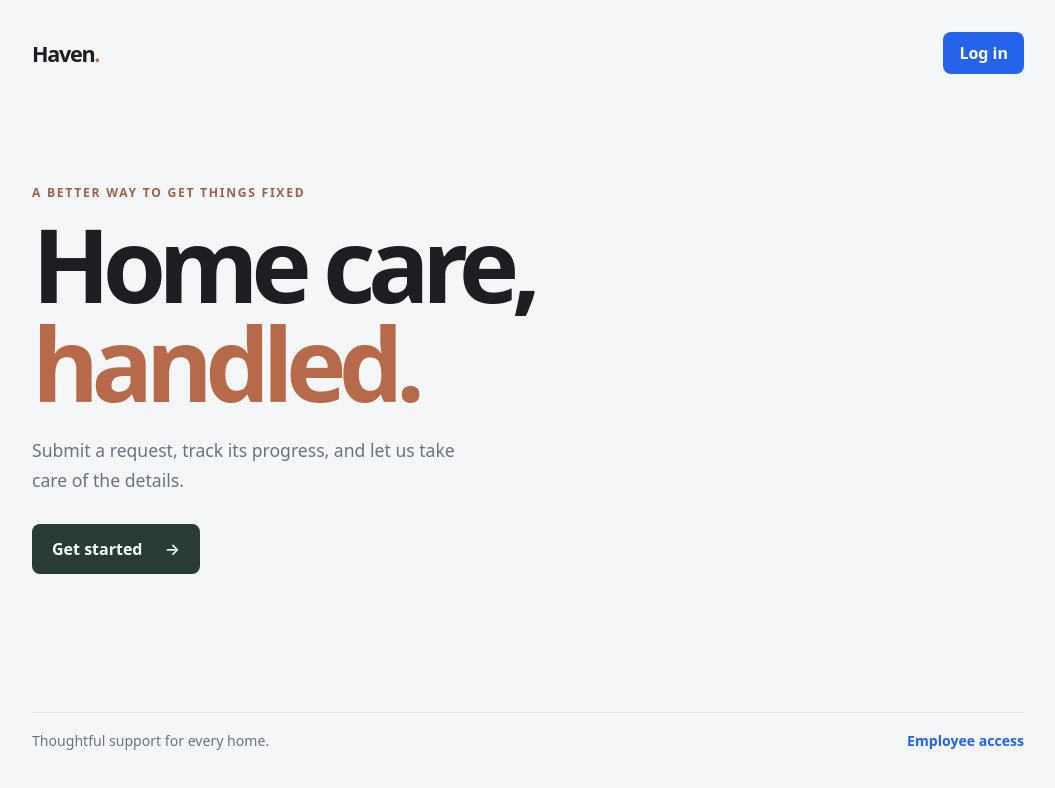
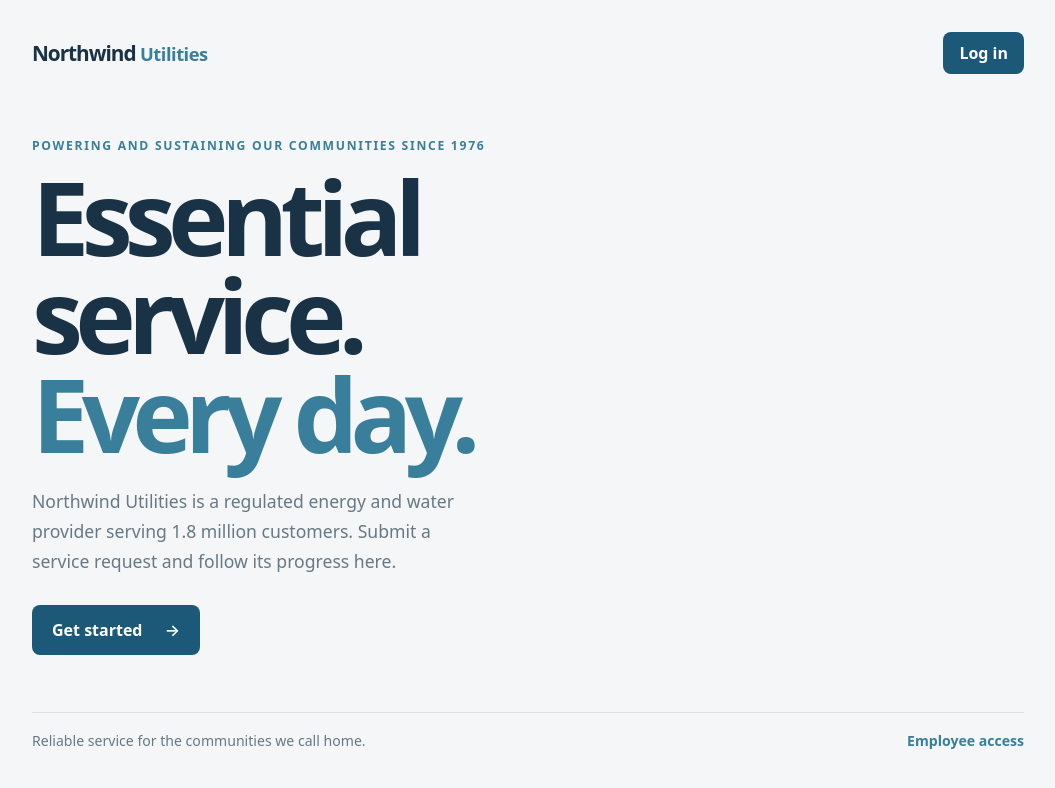
Before and after one commit to jasonwong7770/CGI-Hack-the-Hill, a React (Vite) app: page / in a window 1280 px wide. Shown: the top 788 px of the page, without its empty margins (112-1167 px from the left). Built offline with nearby package versions, Linux system fonts and the light colour scheme; no server answers.

Commit message:
Welcome page now describes Northwind in detail

```diff
--- a/src/App.tsx
+++ b/src/App.tsx
@@ -65,19 +65,19 @@ export default function App() {
         )
       ) : authRole ? <Auth role={authRole} onBack={() => setAuthRole(null)} /> : (
         <main className="welcome">
-          <header className="welcome-topbar"><span className="brand">Haven<span>.</span></span><button onClick={() => setShowRolePicker(true)}>Log in</button></header>
+          <header className="welcome-topbar"><span className="brand">Northwind <span>Utilities</span></span><button onClick={() => setShowRolePicker(true)}>Log in</button></header>
           <section className="welcome-hero">
-            <p className="eyebrow">A better way to get things fixed</p>
-            <h1>Home care,<br /><span>handled.</span></h1>
-            <p className="welcome-copy">Submit a request, track its progress, and let us take care of the details.</p>
+            <p className="eyebrow">Powering and sustaining our communities since 1976</p>
+            <h1>Essential service.<br /><span>Every day.</span></h1>
+            <p className="welcome-copy">Northwind Utilities is a regulated energy and water provider serving 1.8 million customers. Submit a service request and follow its progress here.</p>
             <button className="hero-button" onClick={() => chooseRole('customer')}>Get started <span aria-hidden="true">→</span></button>
           </section>
-          <div className="welcome-foot"><span>Thoughtful support for every home.</span><button className="link" onClick={() => chooseRole('employee')}>Employee access</button></div>
+          <div className="welcome-foot"><span>Reliable service for the communities we call home.</span><button className="link" onClick={() => chooseRole('employee')}>Employee access</button></div>
           {showRolePicker && <div className="modal-backdrop" role="presentation" onClick={() => setShowRolePicker(false)}>
             <section className="role-picker card" role="dialog" aria-modal="true" aria-labelledby="role-title" onClick={(event) => event.stopPropagation()}>
               <button className="modal-close" aria-label="Close" onClick={() => setShowRolePicker(false)}>×</button>
-              <p className="eyebrow">Welcome to Haven</p><h2 id="role-title">How would you like to continue?</h2>
-              <button className="role-choice" onClick={() => chooseRole('customer')}><strong>I’m a customer</strong><span>Submit and track a home request</span></button>
+              <p className="eyebrow">Northwind Utilities</p><h2 id="role-title">How would you like to continue?</h2>
+              <button className="role-choice" onClick={() => chooseRole('customer')}><strong>I’m a customer</strong><span>Submit and track a service request</span></button>
               <button className="role-choice" onClick={() => chooseRole('employee')}><strong>I’m an employee</strong><span>Review customer requests</span></button>
             </section>
           </div>}
--- a/src/components/Auth.tsx
+++ b/src/components/Auth.tsx
@@ -4,10 +4,15 @@ import type { UserRole } from '../types'
 
 type Mode = 'login' | 'signup'
 
+// TEMPORARY TEST ONLY: these credentials are exposed in the frontend bundle.
+// Remove them before production and use Supabase-managed credentials instead.
+const EMPLOYEE_TEST_EMAIL = 'support@northwind.ca'
+const EMPLOYEE_TEST_PASSWORD = '12345678'
+
 export default function Auth({ role, onBack }: { role: UserRole; onBack: () => void }) {
   const [mode, setMode] = useState<Mode>('login')
-  const [email, setEmail] = useState('')
-  const [password, setPassword] = useState('')
+  const [email, setEmail] = useState(role === 'employee' ? EMPLOYEE_TEST_EMAIL : '')
+  const [password, setPassword] = useState(role === 'employee' ? EMPLOYEE_TEST_PASSWORD : '')
   const [loading, setLoading] = useState(false)
   const [error, setError] = useState<string | null>(null)
   const [info, setInfo] = useState<string | null>(null)
--- a/src/components/Dashboard.tsx
+++ b/src/components/Dashboard.tsx
@@ -39,7 +39,7 @@ export default function Dashboard({ session, role, onSignOut }: { session: Sessi
   return (
     <div className="dashboard">
       <header className="topbar">
-        <div><span className="brand small">Haven<span>.</span></span><span className="role-label">{role === 'employee' ? 'Employee workspace' : 'Customer account'}</span></div>
+        <div><span className="brand small">Northwind <span>Utilities</span></span><span className="role-label">{role === 'employee' ? 'Employee workspace' : 'Customer account'}</span></div>
         <div className="account-actions"><span className="muted">{session.user.email}</span>
         <button className="secondary" onClick={async () => { await supabase.auth.signOut(); onSignOut() }}>
           Log out
--- a/src/index.css
+++ b/src/index.css
@@ -1,24 +1,34 @@
 :root {
-  --bg: #f5f6f8;
+  --bg: #f4f6f7;
   --card: #ffffff;
-  --text: #1c1e21;
-  --muted: #6b7280;
-  --border: #e3e5e8;
-  --primary: #2563eb;
-  --primary-hover: #1d4ed8;
-  --error: #dc2626;
-  --success: #16a34a;
+  --text: #193246;
+  --muted: #667985;
+  --border: #d9e1e6;
+  --primary: #1c5878;
+  --primary-hover: #164864;
+  --water: #397f9b;
+  --energy: #b98a38;
+  --surface-hover: #edf3f6;
+  --error: #b42318;
+  --success: #276749;
   font-family: system-ui, -apple-system, 'Segoe UI', Roboto, sans-serif;
   color: var(--text);
 }
 
 @media (prefers-color-scheme: dark) {
   :root {
-    --bg: #111318;
-    --card: #1b1e24;
-    --text: #e8eaed;
-    --muted: #9aa0a6;
-    --border: #2d3139;
+    --bg: #111d27;
+    --card: #1a2b37;
+    --text: #e8eef1;
+    --muted: #a9b8c2;
+    --border: #32434e;
+    --primary: #2f7394;
+    --primary-hover: #3b82a2;
+    --water: #80bbcf;
+    --energy: #ddb96e;
+    --surface-hover: #223946;
+    --error: #ff938b;
+    --success: #7bd5a2;
   }
 }
 
@@ -40,27 +50,35 @@ body { margin: 0; background: var(--bg); }
 
 .welcome { min-height: calc(100vh - 64px); display: flex; flex-direction: column; }
 .welcome-topbar { display: flex; justify-content: space-between; align-items: center; }
-.brand { font-size: 1.35rem; font-weight: 800; letter-spacing: -.06em; }
-.brand > span { color: #c26b4b; }
+.brand { font-size: 1.3rem; font-weight: 800; letter-spacing: -.05em; }
+.brand > span { color: var(--water); font-size: .88em; font-weight: 650; letter-spacing: -.025em; }
 .brand.small { font-size: 1.2rem; }
-.welcome-hero { flex: 1; display: flex; flex-direction: column; align-items: flex-start; justify-content: center; padding: 72px 0 100px; max-width: 620px; }
-.eyebrow { color: #9a634e; font-size: .76rem; font-weight: 700; letter-spacing: .14em; text-transform: uppercase; margin: 0 0 14px; }
+.eyebrow { color: var(--water); font-size: .76rem; font-weight: 700; letter-spacing: .14em; text-transform: uppercase; margin: 0 0 14px; }
+.welcome-hero { flex: 1; display: flex; flex-direction: column; align-items: flex-start; justify-content: center; padding: 62px 0 56px; max-width: 720px; }
 .welcome-hero h1 { font-size: clamp(3.5rem, 9vw, 6.4rem); line-height: .96; letter-spacing: -.075em; margin-bottom: 24px; }
-.welcome-hero h1 span { color: #b66a4a; }
+.welcome-hero h1 span { color: var(--water); }
 .welcome-copy { max-width: 440px; color: var(--muted); font-size: 1.1rem; line-height: 1.7; margin: 0 0 28px; }
-.hero-button { background: #283c34; padding: 14px 20px; }
-.hero-button:hover:not(:disabled) { background: #1f302a; }
+.hero-button { background: var(--primary); padding: 14px 20px; }
+.hero-button:hover:not(:disabled) { background: var(--primary-hover); }
 .hero-button span { padding-left: 18px; }
 .welcome-foot { display: flex; justify-content: space-between; border-top: 1px solid var(--border); padding: 18px 0; color: var(--muted); font-size: .88rem; }
-.modal-backdrop { position: fixed; inset: 0; background: #15231ccc; display: grid; place-items: center; padding: 20px; z-index: 5; }
+.modal-backdrop { position: fixed; inset: 0; background: #102638cc; display: grid; place-items: center; padding: 20px; z-index: 5; }
 .role-picker { position: relative; width: min(100%, 440px); margin: 0; padding: 32px; }
 .role-picker h2 { margin-bottom: 22px; }
 .modal-close { position: absolute; right: 16px; top: 14px; background: none; color: var(--muted); font-size: 1.5rem; padding: 4px 10px; }
 .modal-close:hover:not(:disabled) { background: var(--bg); }
 .role-choice { width: 100%; display: flex; flex-direction: column; align-items: flex-start; gap: 5px; text-align: left; background: var(--bg); color: var(--text); border: 1px solid var(--border); margin-top: 10px; }
-.role-choice:hover:not(:disabled) { background: #f0e9e3; }
+.role-choice:hover:not(:disabled) { background: var(--surface-hover); }
 .role-choice span { color: var(--muted); font-size: .86rem; font-weight: 400; }
 .back-link { margin-bottom: 18px; }
+
+@media (max-width: 560px) {
+  .app { padding: 24px 18px; }
+  .welcome { min-height: calc(100vh - 48px); }
+  .welcome-hero { padding: 64px 0 44px; }
+  .welcome-hero h1 { font-size: clamp(3rem, 13vw, 4.5rem); }
+  .welcome-foot { align-items: flex-start; gap: 12px; }
+}
 
 h1, h2 { margin: 0 0 8px; }
 h2 { font-size: 1.2rem; margin-bottom: 16px; }
@@ -95,7 +113,7 @@ button:disabled { opacity: 0.6; cursor: not-allowed; }
 button.secondary { background: transparent; color: var(--text); border: 1px solid var(--border); }
 button.secondary:hover:not(:disabled) { background: var(--bg); }
 
-button.link { background: none; color: var(--primary); padding: 0; font-weight: 600; }
+button.link { background: none; color: var(--water); padding: 0; font-weight: 600; }
 button.link:hover:not(:disabled) { background: none; text-decoration: underline; }
 
 .topbar { display: flex; justify-content: space-between; align-items: center; margin-bottom: 20px; }
@@ -109,8 +127,8 @@ button.link:hover:not(:disabled) { background: none; text-decoration: underline;
 .switch { margin: 16px 0 0; text-align: center; font-size: 0.9rem; }
 
 .banner {
-  background: #fef3c7;
-  color: #92400e;
+  background: #f8f0df;
+  color: #72551d;
   border-radius: 8px;
   padding: 10px 14px;
   margin-bottom: 20px;
@@ -126,7 +144,7 @@ button.link:hover:not(:disabled) { background: none; text-decoration: underline;
   padding: 8px 14px;
 }
 .tab:hover:not(:disabled) { background: none; color: var(--text); }
-.tab.active { color: var(--primary); border-bottom-color: var(--primary); }
+.tab.active { color: var(--water); border-bottom-color: var(--water); }
 
 .badge {
   display: inline-block;
@@ -144,8 +162,8 @@ button.link:hover:not(:disabled) { background: none; text-decoration: underline;
 .requests p { margin: 8px 0 0; white-space: pre-wrap; word-break: break-word; }
 .request-customer { font-size: .8rem; color: var(--muted); }
 .request-customer code { overflow-wrap: anywhere; }
-.close-request { margin-top: 12px; padding: 7px 12px; font-size: .82rem; background: #283c34; }
-.close-request:hover:not(:disabled) { background: #1f302a; }
+.close-request { margin-top: 12px; padding: 7px 12px; font-size: .82rem; background: var(--primary); }
+.close-request:hover:not(:disabled) { background: var(--primary-hover); }
 .request-meta { display: flex; justify-content: space-between; align-items: center; gap: 8px; font-size: 0.8rem; }
 
 .pill {
@@ -155,5 +173,11 @@ button.link:hover:not(:disabled) { background: none; text-decoration: underline;
   border-radius: 999px;
   font-size: 0.75rem;
 }
-.pill.maintenance { background: #dbeafe; color: #1e40af; }
-.pill.complaint { background: #fee2e2; color: #991b1b; }
+.pill.maintenance { background: #e2eef4; color: #275c78; }
+.pill.complaint { background: #f9e7e4; color: #8f3029; }
+
+@media (prefers-color-scheme: dark) {
+  .pill.maintenance { background: #254151; color: #b6d7e5; }
+  .pill.complaint { background: #4b302e; color: #f2b5ad; }
+  .banner { background: #403722; color: #ecd7a5; }
+}
```
